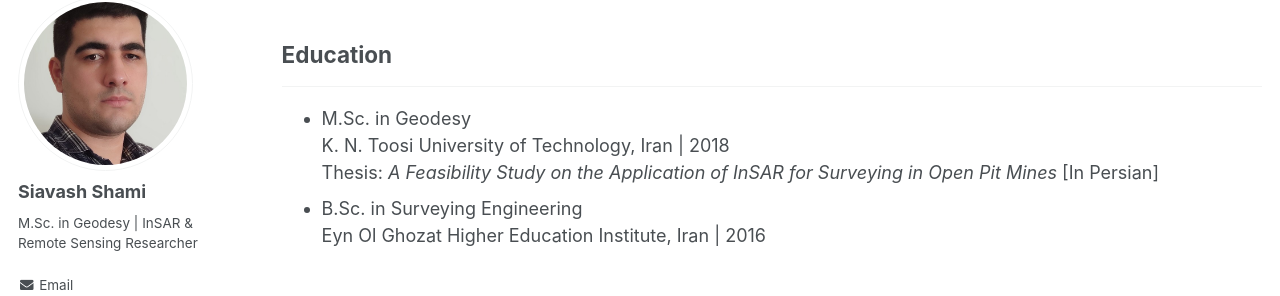
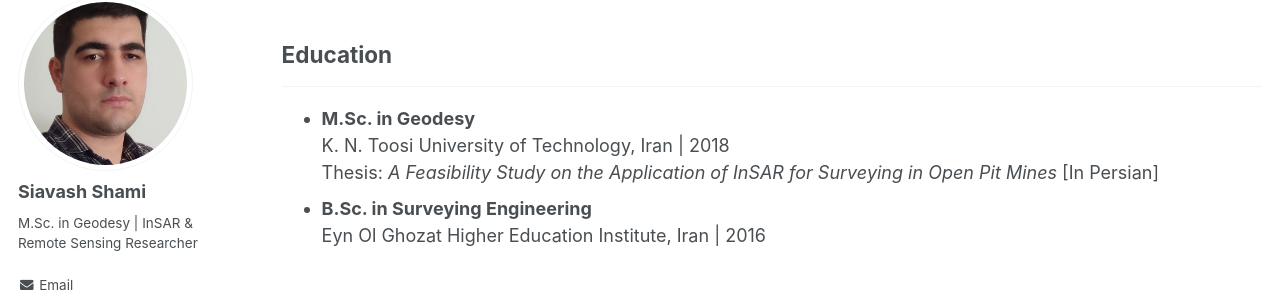
Before and after one commit to siavashshami/siavashshami.github.io, a Jekyll site: the page built from _pages/experiences.md, in a window 1280 px wide. Shown: the part 122-418 px from the top of the page. Built offline with Jekyll 4.4.1, drawn with Linux system fonts in a browser that asks for light colours; some web fonts are replaced.

```diff
--- a/_pages/experiences.md
+++ b/_pages/experiences.md
@@ -8,10 +8,10 @@ author_profile: true
 ---
 ## Education
 ---
-- M.Sc. in Geodesy<br>
+- **M.Sc. in Geodesy**<br>
 K. N. Toosi University of Technology, Iran | 2018<br>
 Thesis: <i>A Feasibility Study on the Application of InSAR for Surveying in Open Pit Mines</i> [In Persian]
-- B.Sc. in Surveying Engineering<br>
+- **B.Sc. in Surveying Engineering**<br>
 Eyn Ol Ghozat Higher Education Institute, Iran | 2016
 
 
```
